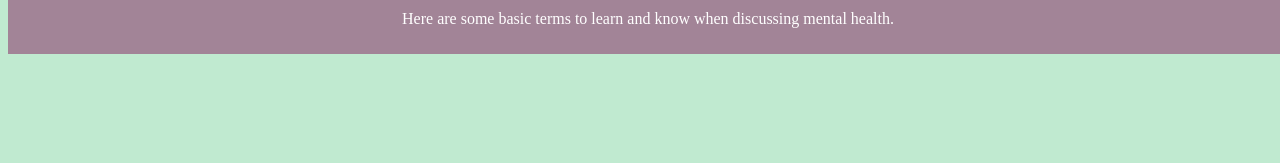
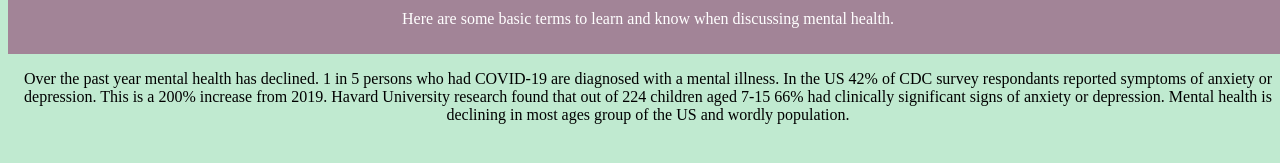
Before and after one commit to J4502-SS21/COVID19mentalhealth, a plain HTML site: page index.html in a window 1280 px wide. Shown: the part 599-762 px from the top of the page. Drawn offline with Linux system fonts and the light colour scheme; a web font is replaced by a local one.

Commit message:
Update index.html

```diff
--- a/index.html
+++ b/index.html
@@ -42,6 +42,8 @@
 </section>
 
 
+<p> Over the past year mental health has declined. 1 in 5 persons who had COVID-19 are diagnosed with a mental illness. In the US 42% of CDC survey respondants reported symptoms of anxiety or depression. This is a 200% increase from 2019. Havard University research found that out of 224 children aged 7-15 66% had clinically significant signs of anxiety or depression. Mental health is declining in most ages group of the US and wordly population.  </p>
+
 </body>
 <script src="main.js" type="text/javascript"></script>
 </html>
```
